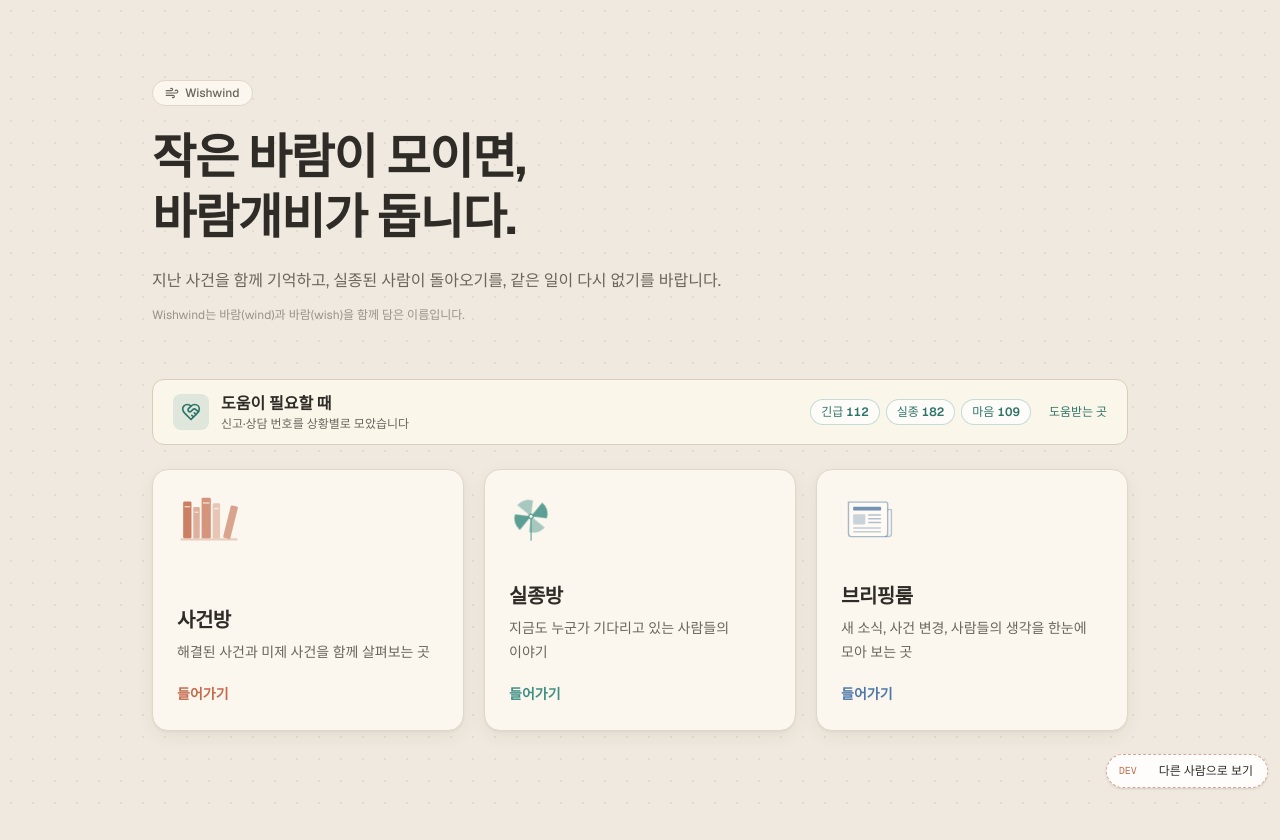
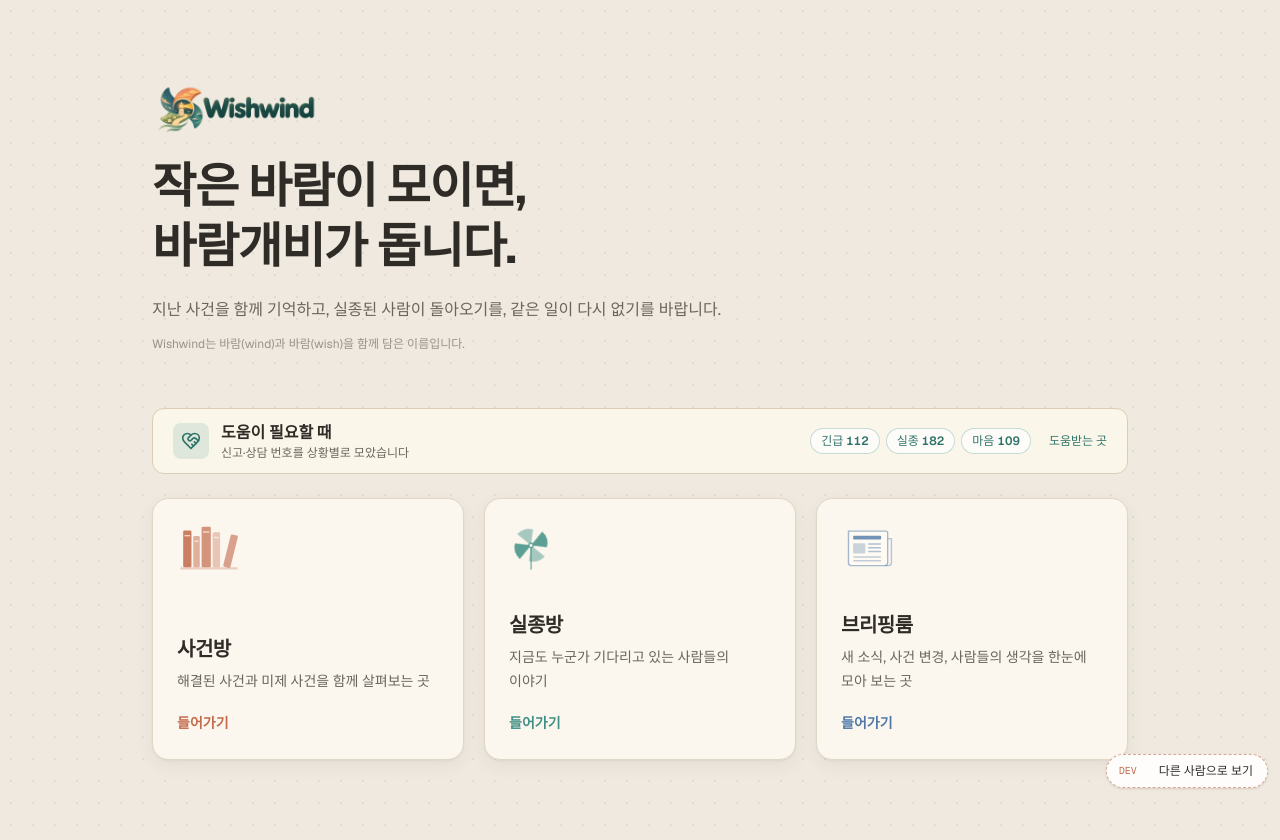
Before and after one commit to hgim96715-lgtm/Wishwind, a Next.js app in the folder apps/web/: page / in a window 1280 px wide. Before the commit the page ends 811 px from the top, so only its background shows below. Built offline with nearby package versions, Linux system fonts and the light colour scheme.

Commit message:
홈 상단 Wishwind 표시를 로고 이미지(wishwind-logo.png)로

```diff
--- a/apps/web/src/app/page.tsx
+++ b/apps/web/src/app/page.tsx
@@ -1,5 +1,6 @@
+import Image from "next/image";
 import Link from "next/link";
-import { LuHeartHandshake, LuWind } from "react-icons/lu";
+import { LuHeartHandshake } from "react-icons/lu";
 import { RoomGrid } from "@/components/home/RoomGrid";
 
 // 서버 컴포넌트. 정적인 텍스트는 서버에서 HTML로 내려가고,
@@ -8,10 +9,7 @@ export default function Home() {
   return (
     <main className="relative mx-auto flex w-full max-w-5xl flex-1 flex-col justify-center px-6 py-20">
       <section className="mb-14">
-        <span className="inline-flex items-center gap-1.5 rounded-full border border-line bg-surface px-3 py-1 text-xs font-medium text-muted">
-          <LuWind aria-hidden className="size-3.5" />
-          Wishwind
-        </span>
+        <Image src="/wishwind-logo.png" alt="Wishwind" width={720} height={240} priority className="h-12 w-auto md:h-14" />
         <h1 className="mt-5 text-4xl font-bold leading-snug tracking-tight md:text-5xl md:leading-tight">
           작은 바람이 모이면,
           <br />
```
Also changed, not shown: apps/web/public/wishwind-logo.png (added).
